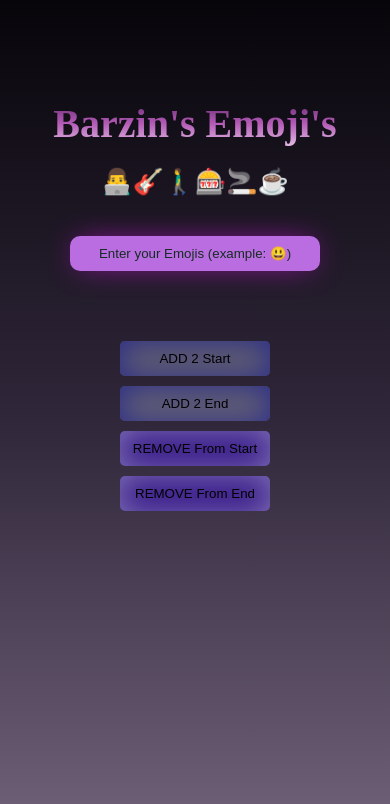
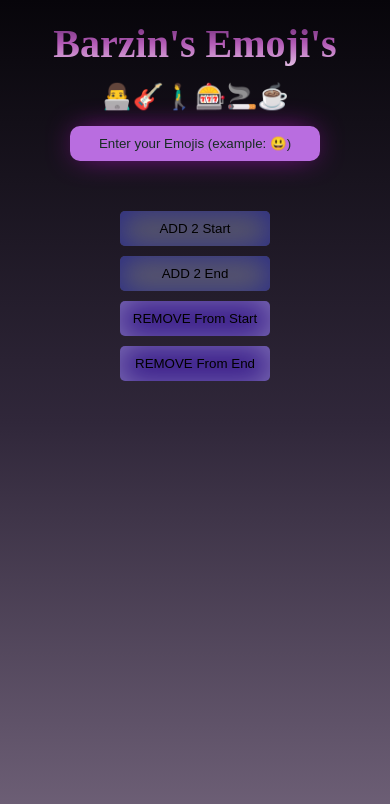
Before and after one commit to BarzinDevelops/MyEmojiApp, a plain HTML site: page docs/index.html in a window 390 px wide. Drawn offline with Linux system fonts and the light colour scheme.

Commit message:
design changes

```diff
--- a/docs/style.css
+++ b/docs/style.css
@@ -5,11 +5,12 @@
     margin: 0;
 }
 body{
+    margin: 0;
     width: 100%;
     height: 100%;
-    /* background-image: linear-gradient(rgba(28, 88, 80, 0.8), rgb(28, 88, 80, 0.8) ,rgb(16, 88, 76) ); */
 }
 .container{
+
     width: 100%;
     min-height: 100vh;
     display: flex;
@@ -20,7 +21,7 @@ body{
     gap: 20px;
 }
 .title{
-    margin-top: 100px;
+    margin-top: 20px;
     font-size: 70px;
     font-weight: 900;
     text-align: center;
@@ -31,8 +32,9 @@ body{
         linear-gradient(rgb(5, 34, 29),rgb(5, 49, 35) ,rgba(29, 80, 69, 0.8) );
 }
 .user-input{
+    min-width: 450px;
     justify-self: center;
-    margin-top: 5%;
+    margin-top: 0px;
     padding: 10px;
     border-radius: 10px;
     text-align: center;
@@ -52,12 +54,12 @@ body{
     font-size: 23px;
     min-height: 30px;
     font-weight: 600;
+    margin: -10px 0;
 }
 .buttons{
     display: flex;
     flex-direction: column;
     gap: 20px;
-    /* margin-bottom:  auto;    ?????? */
 }
 [class*="-btn"]{
     padding: 10px;
@@ -85,15 +87,17 @@ body{
     gap: 25px;
     margin-bottom: 5%;
 }
+.emoji-container{
+    max-width: 50%;
+    margin-bottom: 30px;
+}
 .emoji-span{
-    font-size: 50px;
+    font-size: 30px;
 }
-@media screen and (max-width: 750px) and (min-height: 100vh){
+@media screen and (max-width: 750px) {
     .buttons{
-        /* margin: 0px; */
        gap: 10px;
        justify-content: center;
-       /* border: 3px solid blue */
     }
     .title{
 
@@ -109,17 +113,19 @@ body{
 
             rgba(227, 190, 228) );
     }
+    .emoji-container{
+        max-width: 60%;
+        margin: -5px;
+    }
     .emoji-span{
         font-size: 25px;
     }
     .container{
         min-height: 100vh;
-        /* border: 3px solid red; */
         justify-content: flex-start;
         background-image: linear-gradient(rgb(7, 5, 10),rgb(48, 39, 58), rgba(79, 61, 90, 0.8) );
     }
     .btn-container{
-        /* border: 3px solid greenyellow; */
         flex-direction: column;
         margin-bottom: 5%;
         gap: 10px;
@@ -129,8 +135,8 @@ body{
         transition-duration: 900ms;
     }
     .user-input{
-        /* margin: 0px; */
-        width: 250px;
+        max-width: 300px;
+        min-width: 250px;
         background-color: rgb(185, 109, 224);
         box-shadow: 0px 0px 30px -8px rgba(204, 19, 221, 0.9);
     }
@@ -140,11 +146,10 @@ body{
 
     }
     .message{
-        /* margin: 0px; */
-        /* border: 3px solid white; */
         font-size: 16px;
         color:rgba(206, 150, 150, 0.8);
-        max-width: 300px;
+        max-width: 250px;
+        text-align: center;
     }
 
     [class^="rmv-"]:active{
```
